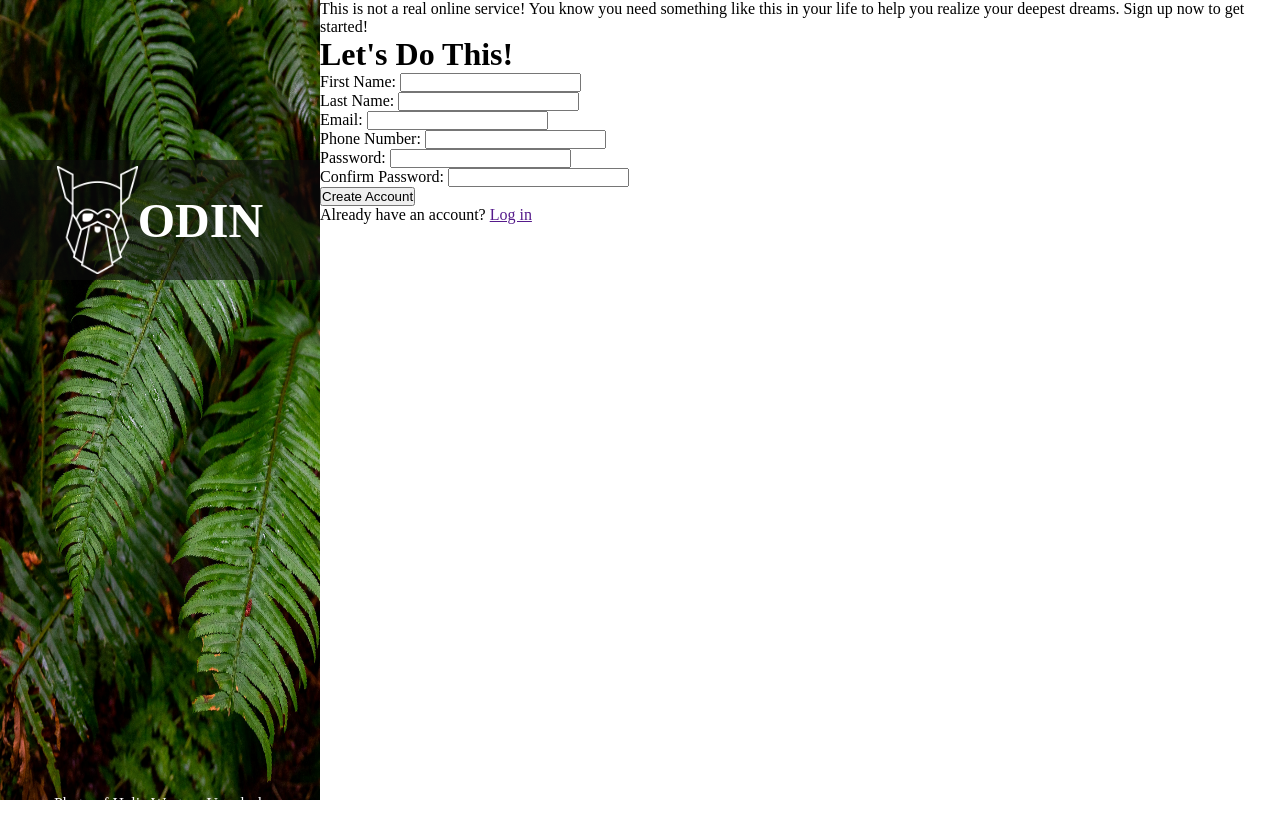
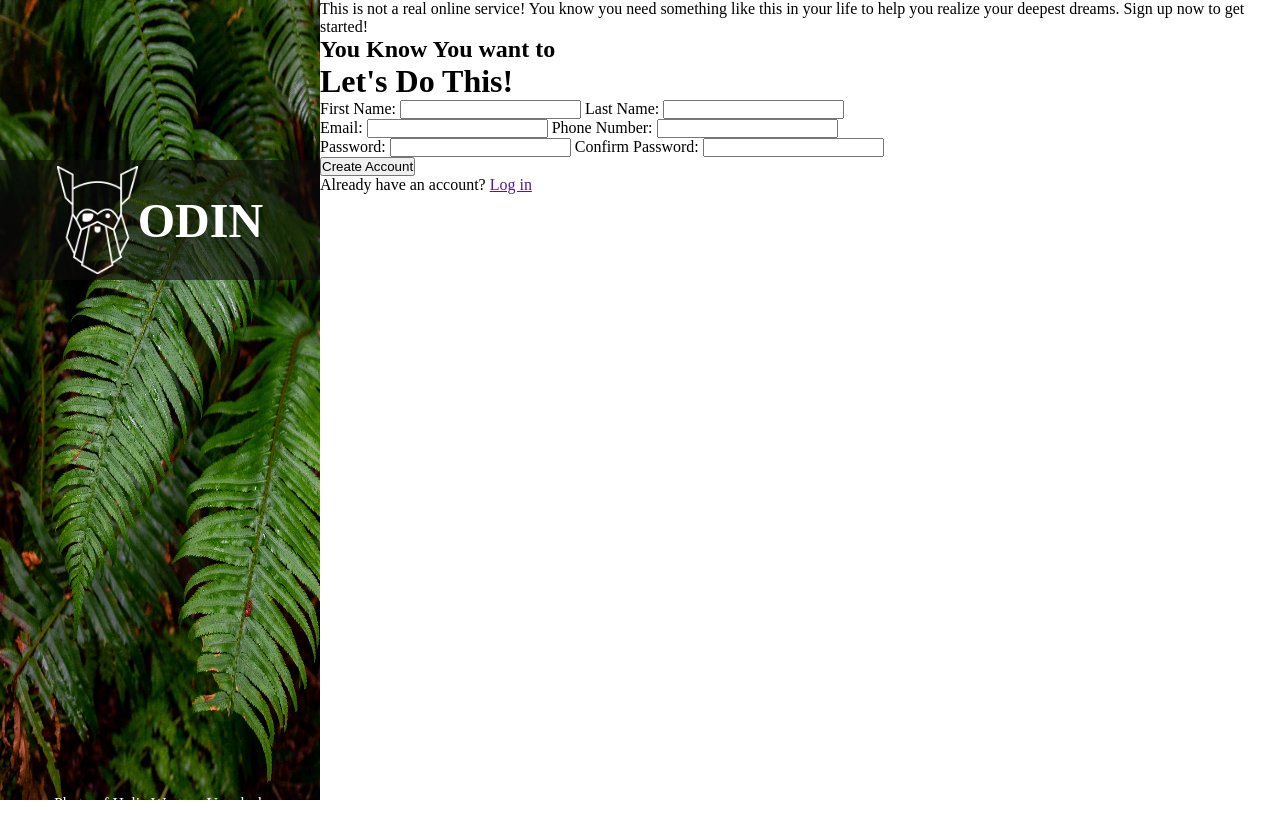
Before and after one commit to StewardRighteous/sample-signup-form, a plain HTML site: page index.html in a window 1280 px wide. Drawn offline with Linux system fonts and the light colour scheme.

Commit message:
fix- Change class wraps that matches design

```diff
--- a/index.html
+++ b/index.html
@@ -27,30 +27,25 @@
             This is not a real online service! You know you need something like this in your life to help you realize
             your deepest dreams. Sign up now to get started!
         </p>
+        <h2>You Know You want to</h2>
         <form action="" method="get">
             <h1>Let's Do This!</h1>
             <div class="form-elements">
                 <div class="form-row">
                     <label for="firstname">First Name:</label>
                     <input type="text" name="user_firstname" id="firstname" required>
-                </div>
-                <div class="form-row">
                     <label for="lastname">Last Name:</label>
                     <input type="text" name="user_lastname" id="lastname">
                 </div>
                 <div class="form-row">
                     <label for="email">Email:</label>
                     <input type="email" name="user_email" id="email">
-                </div>
-                <div class="form-row">
                     <label for="number">Phone Number:</label>
                     <input type="tel" name="user_number" id="number">
                 </div>
                 <div class="form-row">
                     <label for="password">Password:</label>
                     <input type="password" name="user_password" id="password">
-                </div>
-                <div class="form-row">
                     <label for="confirm-password">Confirm Password:</label>
                     <input type="password" name="user_confirm_password" id="confirm-password">
                 </div>
```
